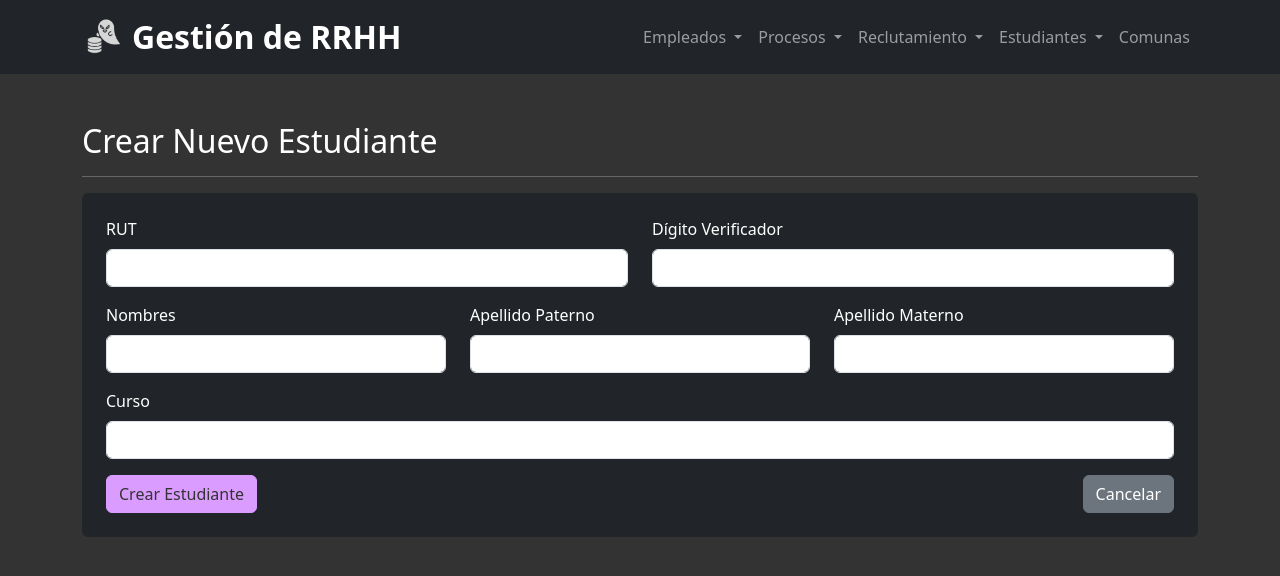
After one commit to eduict/frontictf, a Flask app: page /estudiantes/gestionar in a window 1280 px wide. The commit adds this page. Shown: the top 576 px of the page. Run offline with Flask 3, Linux system fonts and the light colour scheme.

Commit message:
Modificaciones Grandes en base a estetica y funcionalidad

```diff
--- a/app.py
+++ b/app.py
@@ -822,5 +822,98 @@ def eliminar_seguimiento_postulante(id_seguimiento_postulantes):
             conn.close()
     return redirect(url_for('listar_seguimiento_postulantes'))
 
-if __name__ == '__main__':
-    app.run(debug=True)
+# --- CRUD Estudiantes ---
+@app.route('/estudiantes')
+def listar_estudiantes():
+    """
+    Muestra la lista de todos los estudiantes registrados.
+    """
+    conn = get_db_connection()
+    if conn:
+        cursor = conn.cursor(dictionary=True)
+        # Nombre de la columna corregido a 'id_estudiantes'
+        cursor.execute("SELECT * FROM estudiantes ORDER BY id_estudiantes")
+        estudiantes = cursor.fetchall()
+        cursor.close()
+        conn.close()
+        return render_template('estudiantes_list.html', estudiantes=estudiantes)
+    return redirect(url_for('index'))
+
+# ---
+@app.route('/estudiantes/gestionar', methods=['GET', 'POST'])
+@app.route('/estudiantes/gestionar/<int:id_estudiantes>', methods=['GET', 'POST'])
+def gestionar_estudiante(id_estudiantes=None):
+    """
+    Gestiona la creación (sin ID) y edición (con ID) de un estudiante.
+    """
+    if request.method == 'POST':
+        conn = get_db_connection()
+        if conn:
+            cursor = conn.cursor()
+            details = request.form
+
+            rut = details['rut']
+            dverificador = details['dverificador']
+            nombres = details['nombres']
+            apellido_paterno = details['apellido_paterno']
+            apellido_materno = details['apellido_materno']
+            curso = details['curso']
+
+            if id_estudiantes:
+                query = """
+                    UPDATE estudiantes SET
+                    rut=%s, dverificador=%s, nombres=%s, apellido_paterno=%s, apellido_materno=%s, curso=%s
+                    WHERE id_estudiantes=%s
+                """
+                # Parámetro de la función y consulta SQL corregidos
+                cursor.execute(query, (rut, dverificador, nombres, apellido_paterno, apellido_materno, curso, id_estudiantes))
+            else:
+                query = """
+                    INSERT INTO estudiantes
+                    (rut, dverificador, nombres, apellido_paterno, apellido_materno, curso)
+                    VALUES (%s, %s, %s, %s, %s, %s)
+                """
+                cursor.execute(query, (rut, dverificador, nombres, apellido_paterno, apellido_materno, curso))
+
+            conn.commit()
+            cursor.close()
+            conn.close()
+        return redirect(url_for('listar_estudiantes'))
+
+    estudiante = None
+    if id_estudiantes:
+        conn = get_db_connection()
+        if conn:
+            cursor = conn.cursor(dictionary=True)
+            # Consulta corregida
+            cursor.execute("SELECT * FROM estudiantes WHERE id_estudiantes = %s", (id_estudiantes,))
+            estudiante = cursor.fetchone()
+            cursor.close()
+            conn.close()
+
+    return render_template('estudiantes_form.html', estudiante=estudiante)
+
+# ---
+@app.route('/estudiantes/eliminar/<int:id_estudiantes>', methods=['POST'])
+def eliminar_estudiante(id_estudiantes):
+    """
+    Elimina un estudiante de la base de datos.
+    """
+    conn = get_db_connection()
+    if conn:
+        cursor = conn.cursor()
+        try:
+            # Parámetro y consulta corregidos
+            cursor.execute("DELETE FROM estudiantes WHERE id_estudiantes = %s", (id_estudiantes,))
+            conn.commit()
+            flash('Estudiante eliminado correctamente.', 'success')
+        except mysql.connector.Error as err:
+            conn.rollback()
+            flash(f"Error al eliminar el estudiante: {err}", "danger")
+        finally:
+            cursor.close()
+            conn.close()
+
+    return redirect(url_for('listar_estudiantes'))
+
+app.run(debug=True)
--- a/templates/base.html
+++ b/templates/base.html
@@ -12,10 +12,36 @@
             color: #fff;
         }
 
+        /* Contenedor Flexbox para alinear el logo y el texto */
+        .navbar-brand-container {
+            display: flex;
+            align-items: center;
+        }
+
         /* Estilos de la barra de navegación */
         .navbar-brand {
             font-size: 2rem;
             font-weight: bold;
+            display: flex;
+            align-items: center; /* Alinea verticalmente el texto */
+            gap: 10px; /* Crea un pequeño espacio entre el logo y el texto */
+            text-decoration: none; /* Elimina el subrayado del enlace */
+            color: white; /* Asegura que el color del texto sea blanco */
+        }
+
+        /* Estilos para el contenedor circular de la imagen */
+        .circular-logo {
+            width: 40px; /* Ajusta el tamaño del logo */
+            height: 40px;
+            border-radius: 50%;
+            overflow: hidden;
+            margin-right: 10px; /* Espacio a la derecha de la imagen */
+        }
+
+        .circular-logo img {
+            width: 100%;
+            height: 100%;
+            object-fit: cover; /* Asegura que la imagen no se deforme */
         }
 
         .nav-link:hover {
@@ -106,12 +132,30 @@
         .mainpage{
             display: flex;
         }
+
+        .mainpage img {
+            margin-top: 15px;
+            margin-left: 13%;
+            margin-right: 10%;
+            margin-bottom: 15px;
+            height: 130px;
+            width: 130px;
+            border: solid;
+            border-color: #DA9CFF;
+            border-radius: 25%;
+        }
     </style>
 </head>
 <body>
     <nav class="navbar navbar-expand-lg navbar-dark bg-dark">
         <div class="container">
+            <div class="navbar-brand-container">
+                <div class="circular-logo">
+                    <img src="{{ url_for('static', filename='img/phantomw.png') }}" alt="Logo">
+                </div>
                 <a class="navbar-brand" href="{{ url_for('index') }}">Gestión de RRHH</a>
+            </div>
+
             <button class="navbar-toggler" type="button" data-bs-toggle="collapse" data-bs-target="#navbarNav" aria-controls="navbarNav" aria-expanded="false" aria-label="Toggle navigation">
                 <span class="navbar-toggler-icon"></span>
             </button>
@@ -144,6 +188,23 @@
                             <li><a class="dropdown-item" href="{{ url_for('listar_puestos') }}">Listado de Puestos</a></li>
                             <li><a class="dropdown-item" href="{{ url_for('listar_postulantes') }}">Listado de Postulantes</a></li>
                             <li><a class="dropdown-item" href="{{ url_for('listar_seguimiento_postulantes') }}">Seguimiento de Postulantes</a></li>
+                        </ul>
+                    </li>
+                    <li class="nav-item dropdown">
+                        <a class="nav-link dropdown-toggle" href="#" id="navbarDropdownEstudiantes" role="button" data-bs-toggle="dropdown" aria-expanded="false">
+                            Estudiantes
+                        </a>
+                        <ul class="dropdown-menu" aria-labelledby="navbarDropdownEstudiantes">
+                            <li><a class="dropdown-item" href="{{ url_for('listar_estudiantes') }}">Todos los Estudiantes</a></li>
+                            <li><hr class="dropdown-divider"></li>
+                            <li><h6 class="dropdown-header">Cursos</h6></li>
+
+                            <li><a class="dropdown-item" href="{{ url_for('listar_estudiantes', curso='1° medio A') }}">1° medio A</a></li>
+                            <li><a class="dropdown-item" href="{{ url_for('listar_estudiantes', curso='1° medio B') }}">1° medio B</a></li>
+                            <li><a class="dropdown-item" href="{{ url_for('listar_estudiantes', curso='2° medio A') }}">2° medio A</a></li>
+                            <li><a class="dropdown-item" href="{{ url_for('listar_estudiantes', curso='2° medio B') }}">2° medio B</a></li>
+                            <li><a class="dropdown-item" href="{{ url_for('listar_estudiantes', curso='3° medio A') }}">3° medio A</a></li>
+                            <li><a class="dropdown-item" href="{{ url_for('listar_estudiantes', curso='4° medio A') }}">4° medio A</a></li>
                             </ul>
                     </li>
                     <li class="nav-item">
--- /dev/null
+++ b/templates/estudiantes_form.html
@@ -0,0 +1,55 @@
+{% extends 'base.html' %}
+
+{% block content %}
+<div class="container mt-5">
+    <h2>
+        {% if estudiante %}
+            Editar Estudiante (ID: {{ estudiante.id_estudiantes }})
+        {% else %}
+            Crear Nuevo Estudiante
+        {% endif %}
+    </h2>
+    <hr>
+    <form action="{{ url_for('gestionar_estudiante', id_estudiantes=estudiante.id_estudiantes if estudiante else None) }}" method="post" class="p-4 rounded custom-jumbotron">
+        <div class="row">
+            <div class="col-md-6 mb-3">
+                <label for="rut" class="form-label">RUT</label>
+                <input type="text" class="form-control" id="rut" name="rut" value="{{ estudiante.rut if estudiante else '' }}" required>
+            </div>
+            <div class="col-md-6 mb-3">
+                <label for="dverificador" class="form-label">Dígito Verificador</label>
+                <input type="text" class="form-control" id="dverificador" name="dverificador" maxlength="1" value="{{ estudiante.dverificador if estudiante else '' }}" required>
+            </div>
+        </div>
+        <div class="row">
+            <div class="col-md-4 mb-3">
+                <label for="nombres" class="form-label">Nombres</label>
+                <input type="text" class="form-control" id="nombres" name="nombres" value="{{ estudiante.nombres if estudiante else '' }}" required>
+            </div>
+            <div class="col-md-4 mb-3">
+                <label for="apellido_paterno" class="form-label">Apellido Paterno</label>
+                <input type="text" class="form-control" id="apellido_paterno" name="apellido_paterno" value="{{ estudiante.apellido_paterno if estudiante else '' }}" required>
+            </div>
+            <div class="col-md-4 mb-3">
+                <label for="apellido_materno" class="form-label">Apellido Materno</label>
+                <input type="text" class="form-control" id="apellido_materno" name="apellido_materno" value="{{ estudiante.apellido_materno if estudiante else '' }}" required>
+            </div>
+        </div>
+        <div class="mb-3">
+            <label for="curso" class="form-label">Curso</label>
+            <input type="text" class="form-control" id="curso" name="curso" value="{{ estudiante.curso if estudiante else '' }}" required>
+        </div>
+
+        <div class="d-flex justify-content-between">
+            <button type="submit" class="btn btn-purple">
+                {% if estudiante %}
+                    Guardar Cambios
+                {% else %}
+                    Crear Estudiante
+                {% endif %}
+            </button>
+            <a href="{{ url_for('listar_estudiantes') }}" class="btn btn-secondary">Cancelar</a>
+        </div>
+    </form>
+</div>
+{% endblock %}
```
Also changed, not shown: a.py (added, +22 -0 lines), templates/estudiantes_list.html (added, +62 -0 lines). Lines whose indentation alone changed are shown as unchanged.
